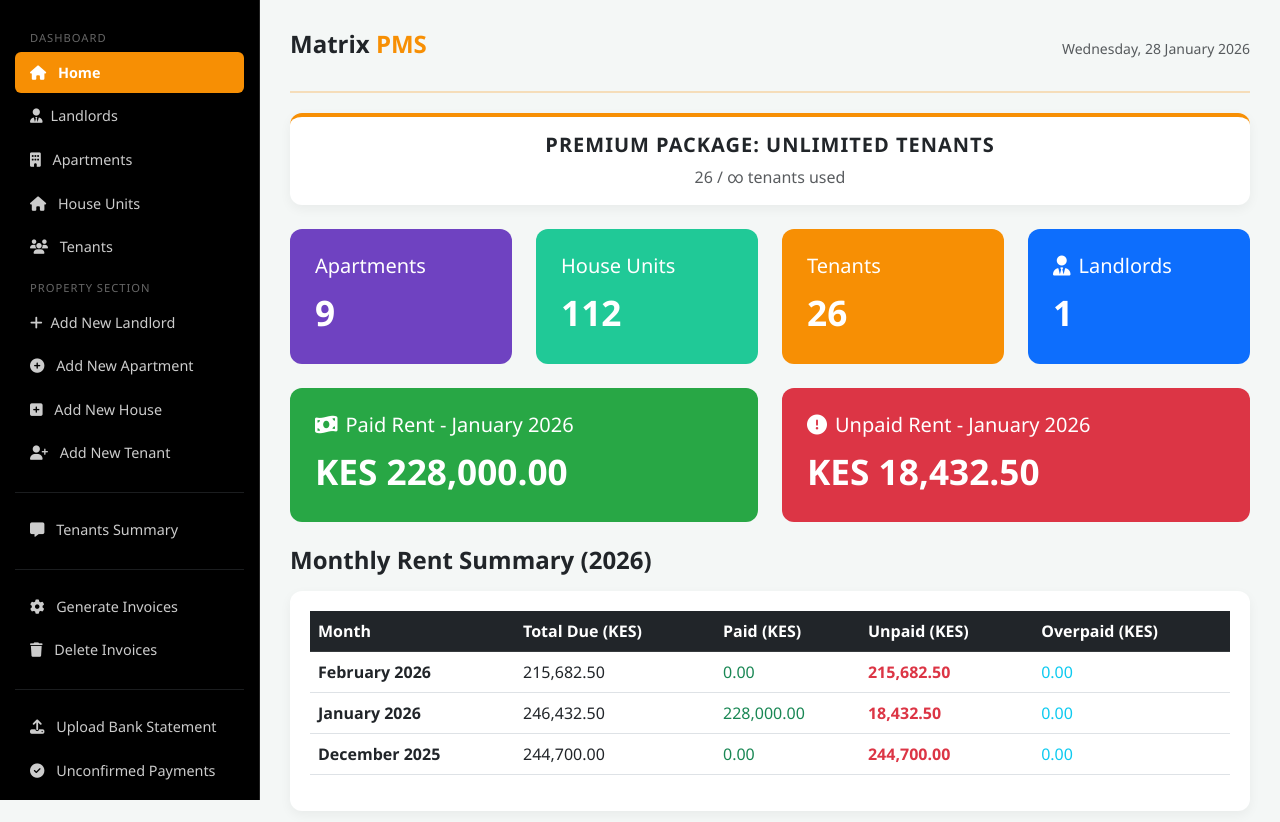
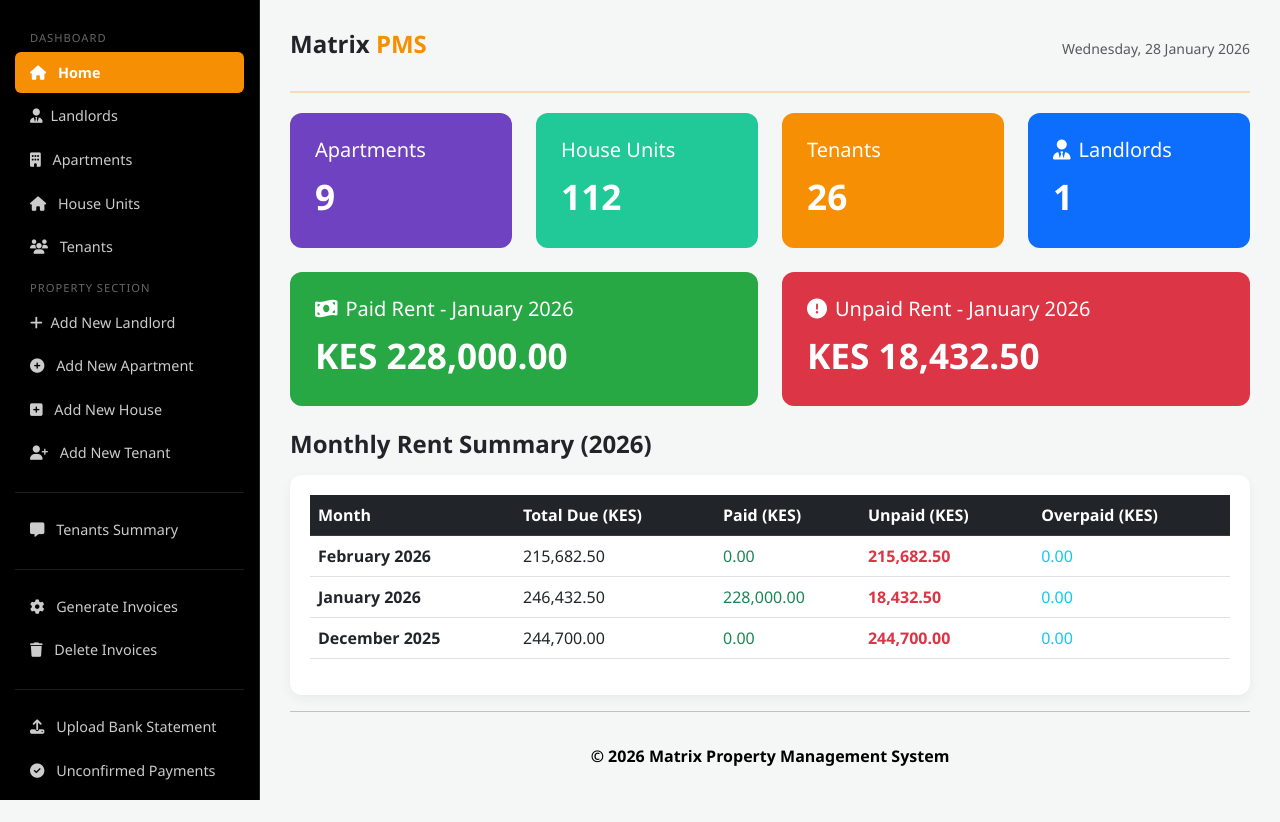
Before and after one commit to dennis-mutethia/matrix-pms, a FastAPI app: page /dashboard in a window 1280 px wide. Shown: the top 822 px of the page. After the commit the page ends 800 px from the top, so only its background shows below. Run offline with FastAPI, Linux system fonts and the light colour scheme; parts of the project's set-up code (start-up, migrations or seed data) failed here and were passed over; some libraries are stand-ins or nearby versions.

Commit message:
Update dashboard.html

```diff
--- a/templates/dashboard.html
+++ b/templates/dashboard.html
@@ -1,13 +1,6 @@
 {% extends 'base.html' %}
 
 {% block content %}
-
-<div class="card premium-card mb-4 text-center">
-    <div class="card-body">
-        <h5 class="fw-bold text-uppercase" style="letter-spacing: 1px;">Premium Package: Unlimited Tenants</h5>
-        <p class="mb-0 text-muted">26 / &infin; tenants used</p>
-    </div>
-</div>
 
 <!-- Updated Stats Row with Landlords -->
 <div class="row g-4 mb-4">
```
